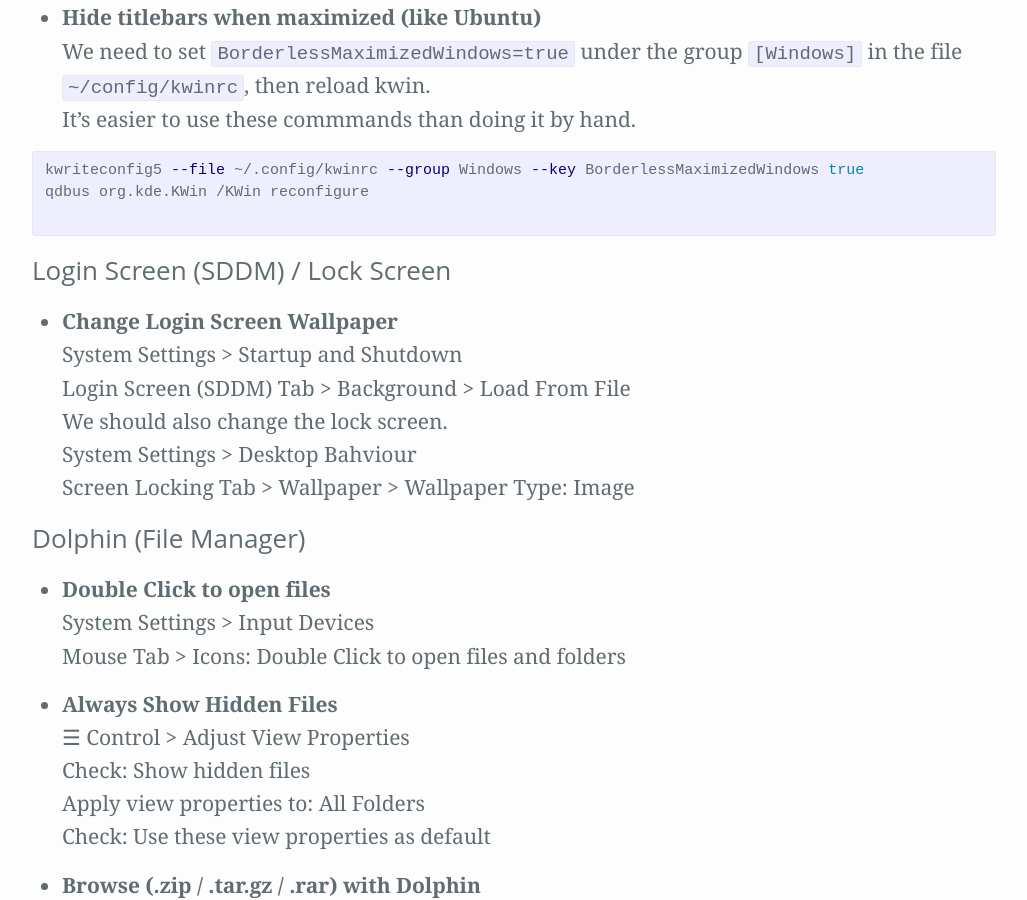
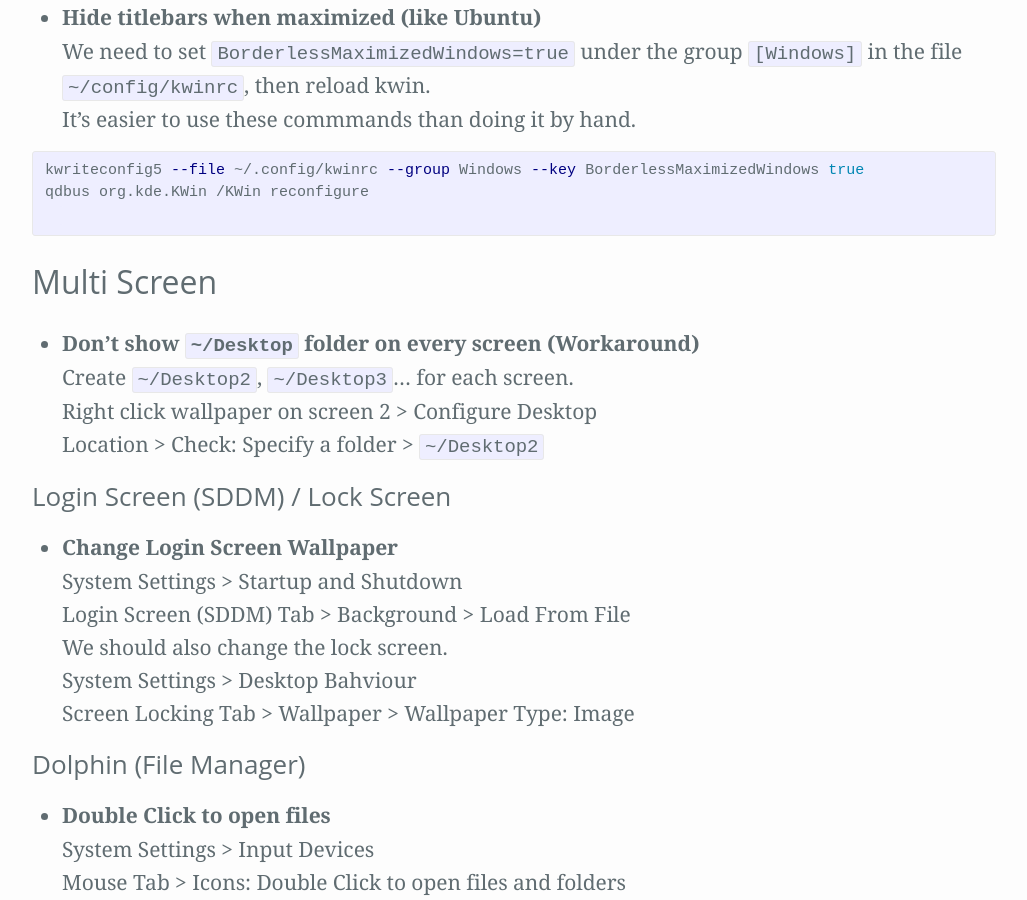
Before and after one commit to Zren/zren.github.io, a Jekyll site: the page built from kde.md, in a window 1280 px wide and 900 px high, scrolled down 6449 px. Shown: the whole window, without its empty margins (126-1153 px from the left). Built offline with Jekyll 4.4.1, drawn with Linux system fonts in a browser that asks for light colours.

Commit message:
Workaround for duplicated desktop icons on each screen

```diff
--- a/kde.md
+++ b/kde.md
@@ -287,6 +287,15 @@
   {% endhighlight %}
 
 
+# Multi Screen
+
+{% assign i = i | plus: 1 %}
+* {:#cfg-{{ i }}} Don't show `~/Desktop` folder on every screen (Workaround)
+  Create `~/Desktop2`, `~/Desktop3`... for each screen.
+  Right click wallpaper on screen 2 > Configure Desktop
+  Location > Check: Specify a folder > `~/Desktop2`
+
+
 ### Login Screen (SDDM) / Lock Screen
 
 {% assign i = i | plus: 1 %}
@@ -296,6 +305,7 @@
   We should also change the lock screen.
   System Settings > Desktop Bahviour
   Screen Locking Tab > Wallpaper > Wallpaper Type: Image
+
 
 ### Dolphin (File Manager)
 
```
